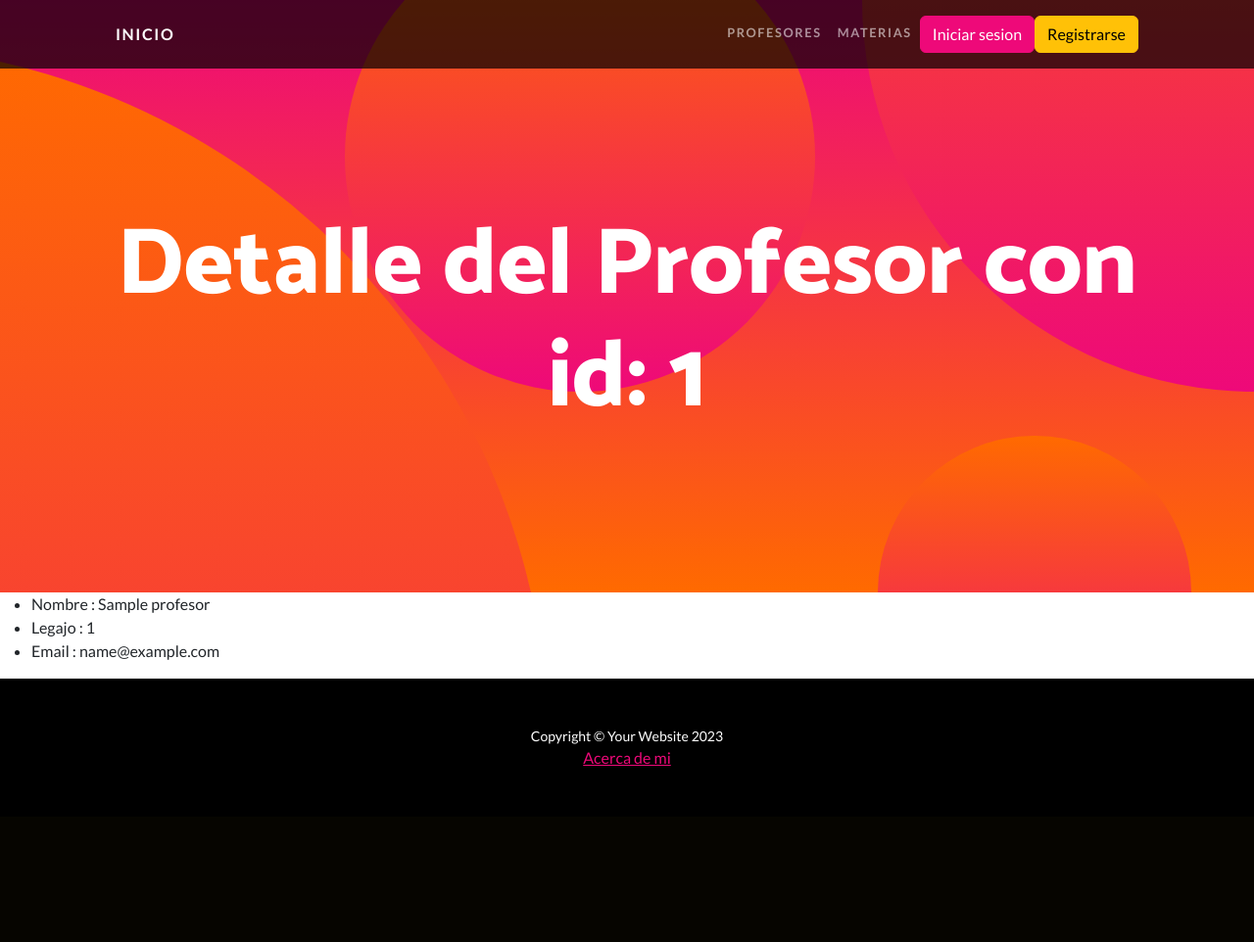
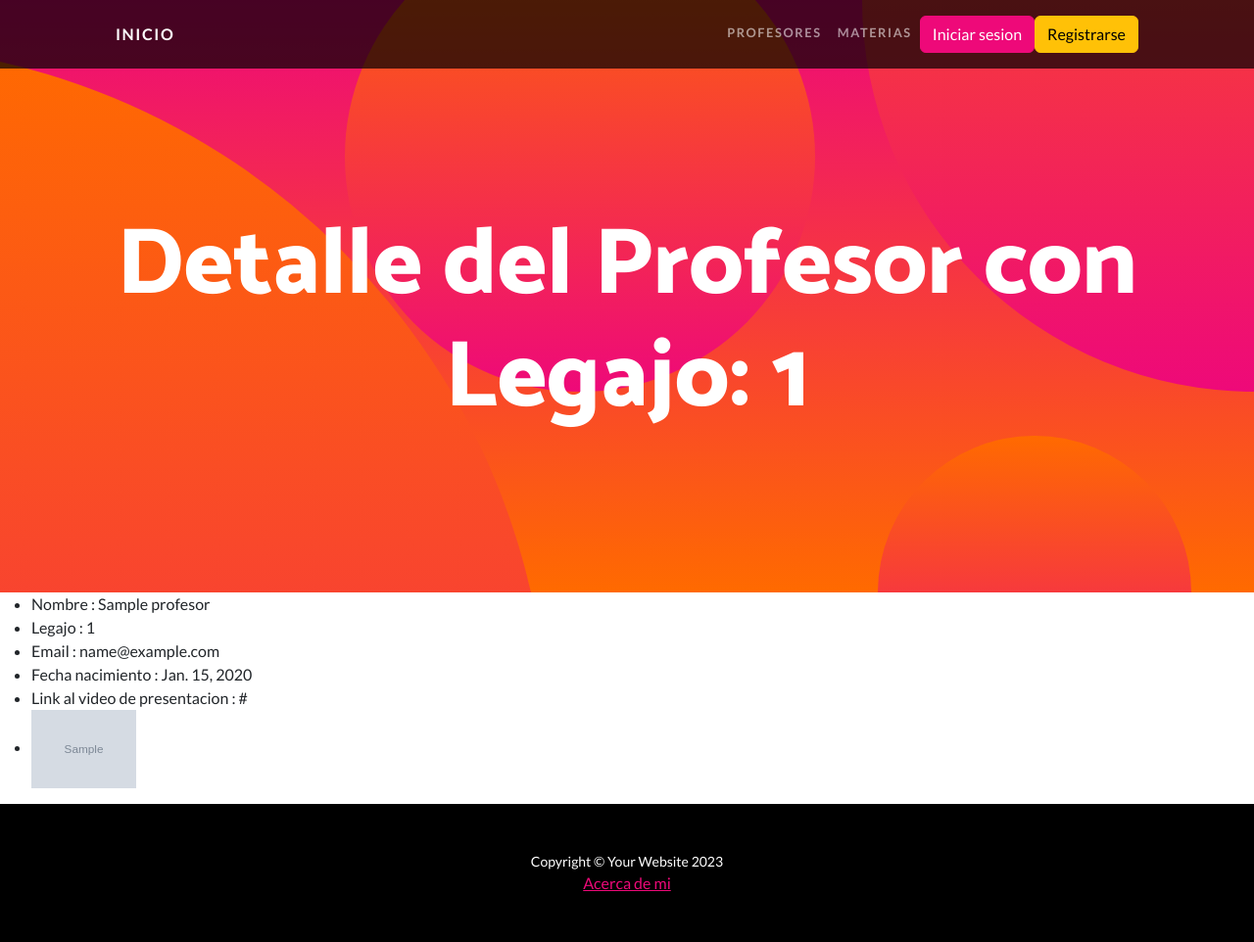
Before and after one commit to JuliStriglio/curso_python, a Django app: page /profesor/1/detalle in a window 1280 px wide. Shown: the whole page at 98% size. Before the commit the page ends 782 px from the top, so only its background shows below. Run offline with Django 4.2, Linux system fonts and the light colour scheme; tables that the repository leaves empty hold one stand-in row (values such as "Sample post"); grey boxes marked "Sample" are stand-in pictures; some libraries are stand-ins or nearby versions.

Commit message:
detalles

```diff
--- a/cuentas/templates/cuentas/editar_pass.html
+++ b/cuentas/templates/cuentas/editar_pass.html
@@ -13,9 +13,9 @@
 <form action={% url "editar_pass" %} method = "post">
     {% csrf_token %}
 
-    <table>
-        {{form}}
-    </table>
+    {{ form.pass_old.label_tag }} {{ form.pass_old }} <br>
+    {{ form.password1.label_tag }} {{ form.password1 }} <br>
+    {{ form.password2.label_tag }} {{ form.password2 }} <br>
 
 <input type="submit" value= " Confirmar ">
 
--- a/pagina/forms.py
+++ b/pagina/forms.py
@@ -4,6 +4,9 @@ class agregarProfesorForm(forms.Form) :
     nombre = forms.CharField(max_length=50)
     legajo = forms.IntegerField()
     email = forms.EmailField()
+    fecha_nac = forms.DateField()
+    avatar = forms.ImageField(required=False)
+    link = forms.URLField(required=False)
 
 class busquedaProfesorForm(forms.Form) :
     nombre = forms.CharField(max_length=50, required=False)
@@ -12,3 +15,6 @@ class editarProfesorFormulario(forms.Form):
      nombre = forms.CharField(max_length=50)
      legajo = forms.IntegerField()
      email = forms.EmailField()
+     fecha_nac = forms.DateField()
+     avatar = forms.ImageField(required=False)
+     link = forms.URLField(required=False)
--- a/pagina/models.py
+++ b/pagina/models.py
@@ -6,6 +6,9 @@ class Profesor (models.Model) :
     nombre = models.CharField(max_length=50)
     legajo = models.IntegerField()
     email = models.EmailField()
+    fecha_nac = models.DateField(default = '2000-01-01' )
+    avatar = models.ImageField(upload_to='avatares', null=True, blank= True)
+    link = models.URLField(null=True)
 
     def __str__(self) :
         return f'{self.nombre, self.legajo, self.email}'
--- a/pagina/templates/compartidos/base.html
+++ b/pagina/templates/compartidos/base.html
@@ -54,10 +54,12 @@
         </nav>
         <!-- Header-->
         {% block header %}
+
         <header class="masthead text-center text-white">
             <div class="masthead-content">
                 <div class="container px-5">
                     {% block h2_header %}
+
                     <h2 class="masthead-heading mb-0">One Page Wonder</h2>
                     {% endblock h2_header %}
                 </div>
--- a/pagina/templates/pagina/about.html
+++ b/pagina/templates/pagina/about.html
@@ -6,9 +6,10 @@
 
 {% block h2_header %}
 <h2 class="masthead-heading mb-0"> Acerca de mi </h2>
+<h3>Mi nombre es Julieta Striglio, soy una estudiante de Ingenieria en sistemas. Esta web la hice a partir de un proyecto que me toco hacer en un curso de lenguaje de programacion Python de Coderhouse</h3>
+
 {% endblock h2_header %}
 
 {% block main %}
 
-
 {% endblock main %}
--- a/pagina/templates/pagina/agregar_profesor.html
+++ b/pagina/templates/pagina/agregar_profesor.html
@@ -10,7 +10,7 @@
 
 {% block main %}
 
-<form action="" method = "post">
+<form action="" method = "post" enctype = 'multipart/form-data'>
     {% csrf_token %}
 
     <table>
--- a/pagina/templates/pagina/detalle_profesor.html
+++ b/pagina/templates/pagina/detalle_profesor.html
@@ -5,7 +5,7 @@
 {% endblock head %}
 
 {% block h2_header %}
-<h2 class="masthead-heading mb-0">Detalle del Profesor con id: {{profesor.id}} </h2>
+<h2 class="masthead-heading mb-0">Detalle del Profesor con Legajo: {{profesor.legajo}} </h2>
 {% endblock h2_header %}
 
 {% block main %}
@@ -14,6 +14,10 @@
 <li>Nombre : {{profesor.nombre}}</li>
 <li>Legajo : {{profesor.legajo}}</li>
 <li>Email : {{profesor.email}}</li>
+<li>Fecha nacimiento : {{profesor.fecha_nac}}</li>
+<li>Link al video de presentacion : {{profesor.link}}</li>
+{% load static %}
+<li><img src={{profesor.avatar.url}} alt="" height='80mp'></li>
 
 </ul>
 
--- a/pagina/templates/pagina/editar_profesor.html
+++ b/pagina/templates/pagina/editar_profesor.html
@@ -10,7 +10,7 @@
 
 {% block main %}
 
-<form action="" method = "post">
+<form action="" method = "post" enctype = 'multipart/form-data'>
     {% csrf_token %}
 
     <table>
--- a/pagina/templates/pagina/inicio.html
+++ b/pagina/templates/pagina/inicio.html
@@ -5,5 +5,7 @@
 {% endblock head %}
 
 {% block h2_header %}
+<br><br>
 <h2 class="masthead-heading mb-0">Bienvenidos a la facultad UTN</h2>
+<br><br>
 {% endblock h2_header %}
--- a/pagina/views.py
+++ b/pagina/views.py
@@ -3,7 +3,10 @@ from django.template import Template,Context
 from django.http import HttpResponse
 from pagina.models import Profesor
 from pagina.forms import agregarProfesorForm, busquedaProfesorForm , editarProfesorFormulario
-from django.contrib.auth.decorators import login_required
+from django.contrib.auth.decorators import login_required, user_passes_test
+
+
+
 
 
 
@@ -13,13 +16,14 @@ def inicio(request) :
 
 #AGREGAR PROFESOR#################################################################
 
+
 def agregar_profesor(request) :
 
     if request.method == 'POST' :
-        formulario = agregarProfesorForm(request.POST)
+        formulario = agregarProfesorForm(request.POST, request.FILES)
         if formulario.is_valid():
             data= formulario.cleaned_data
-            profesor = Profesor(nombre=data.get('nombre'), legajo=data.get('legajo'), email=data.get('email'))
+            profesor = Profesor(nombre=data.get('nombre'), legajo=data.get('legajo'), email=data.get('email'), fecha_nac = data.get('fecha_nac'), avatar = data.get('avatar'), link = data.get('link'))
             profesor.save()
             return redirect("profesores")
         else :
@@ -53,18 +57,21 @@ def editar_profesor(request, profe_id):
      profesor_a_editar=Profesor.objects.get(id=profe_id)
 
      if request.method == 'POST':
-        formulario = editarProfesorFormulario(request.POST)
+        formulario = editarProfesorFormulario(request.POST, request.FILES)
         if formulario.is_valid():
             data = formulario.cleaned_data
             profesor_a_editar.nombre = data['nombre']
             profesor_a_editar.legajo = data['legajo']
             profesor_a_editar.email = data['email']
+            profesor_a_editar.fecha_nac = data['fecha_nac']
+            profesor_a_editar.avatar = data['avatar']
+            profesor_a_editar.link = data['link']
             profesor_a_editar.save()
             return redirect('profesores')
         else:
             return render(request, 'pagina/editar_profesor.html', {'formulario': formulario})
 
-     formulario = editarProfesorFormulario(initial={'nombre': profesor_a_editar.nombre, 'legajo' : profesor_a_editar.legajo, 'email' : profesor_a_editar.email})
+     formulario = editarProfesorFormulario(initial={'nombre': profesor_a_editar.nombre, 'legajo' : profesor_a_editar.legajo, 'email' : profesor_a_editar.email, 'fecha_nac' : profesor_a_editar.fecha_nac, 'avatar' : profesor_a_editar.avatar, 'link' : profesor_a_editar.link})
      return render(request, r'pagina\editar_profesor.html', {'formulario': formulario})
 
 
```
Also changed, not shown: cuentas/forms.py (+5 -10 lines), cuentas/views.py (+5 -4 lines), pagina/migrations/0004_profesor_avatar_profesor_fecha_nac.py (added), pagina/migrations/0005_profesor_link.py (added).
